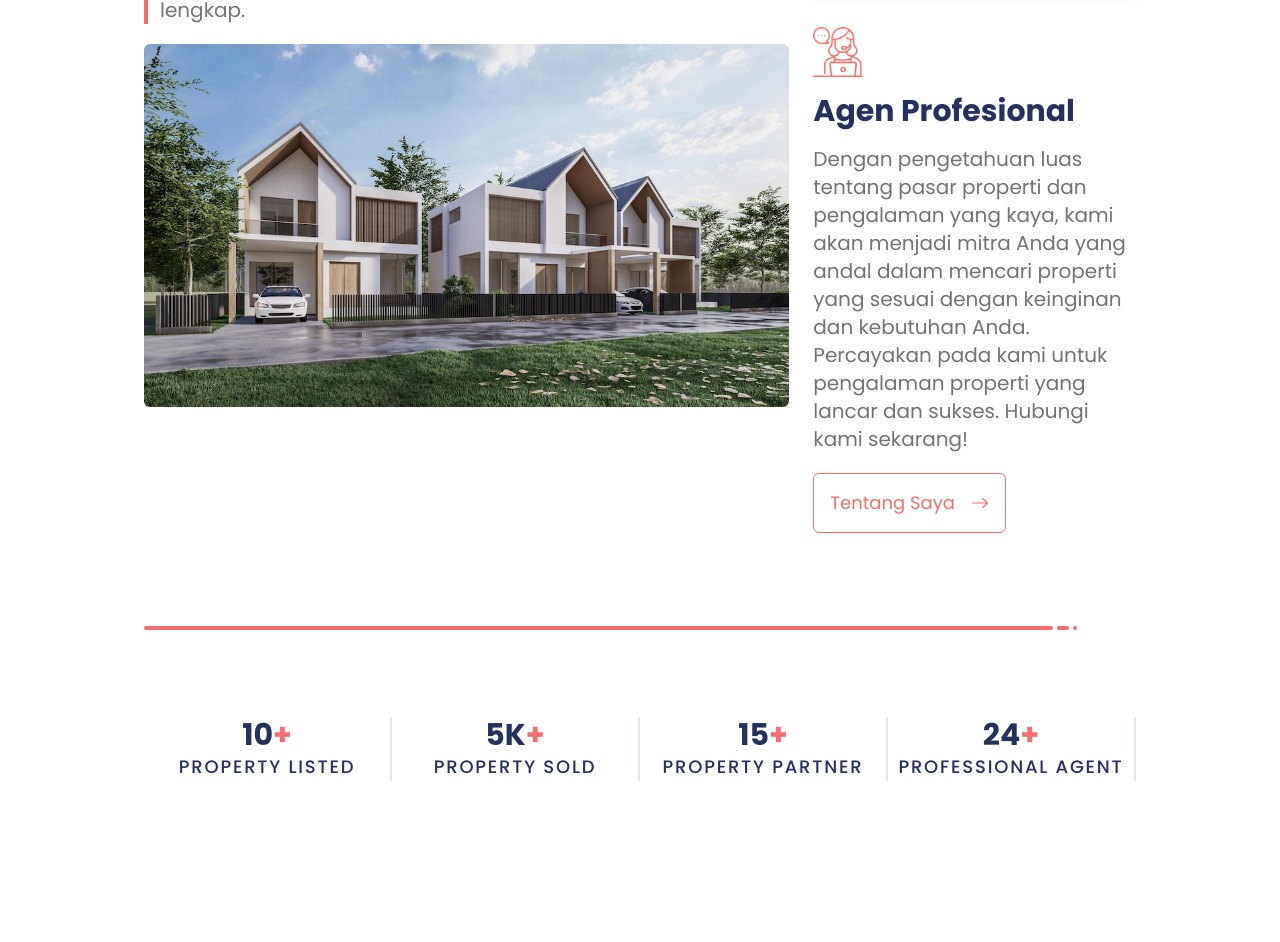
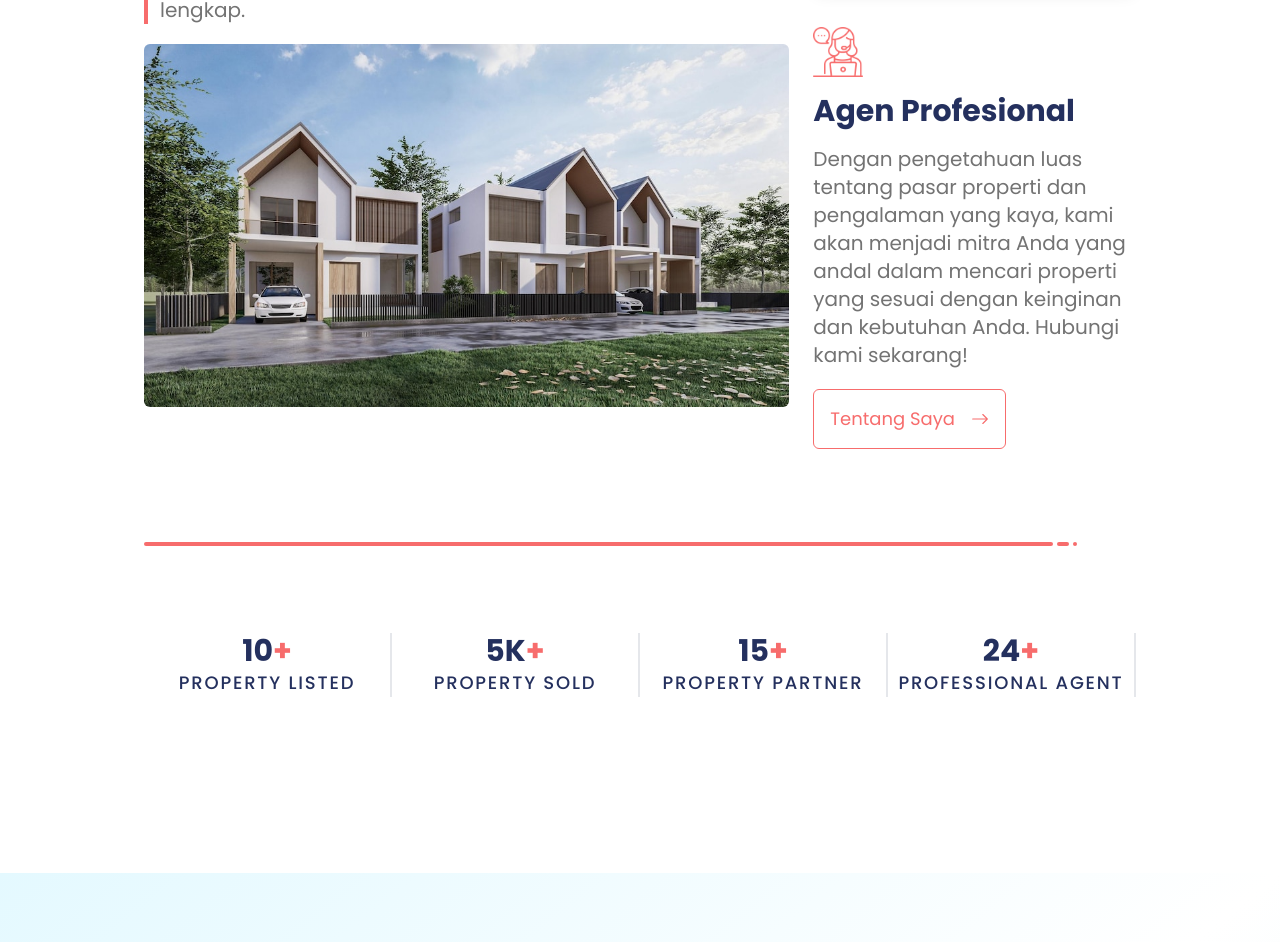
Before and after one commit to raflinaufalalief/ellyproperty, a React (Vite) app: page / in a window 1280 px wide. Shown: the part 1014-1956 px from the top of the page. Built offline with nearby package versions, Linux system fonts and the light colour scheme.

Commit message:
first commit

```diff
--- a/src/components/choose/WhyChoose.jsx
+++ b/src/components/choose/WhyChoose.jsx
@@ -49,8 +49,7 @@ export default function WhyChoose() {
                   Dengan pengetahuan luas tentang pasar properti dan pengalaman
                   yang kaya, kami akan menjadi mitra Anda yang andal dalam
                   mencari properti yang sesuai dengan keinginan dan kebutuhan
-                  Anda. Percayakan pada kami untuk pengalaman properti yang
-                  lancar dan sukses. Hubungi kami sekarang!
+                  Anda. Hubungi kami sekarang!
                 </p>
               </div>
               <Link to="/profile">
```
